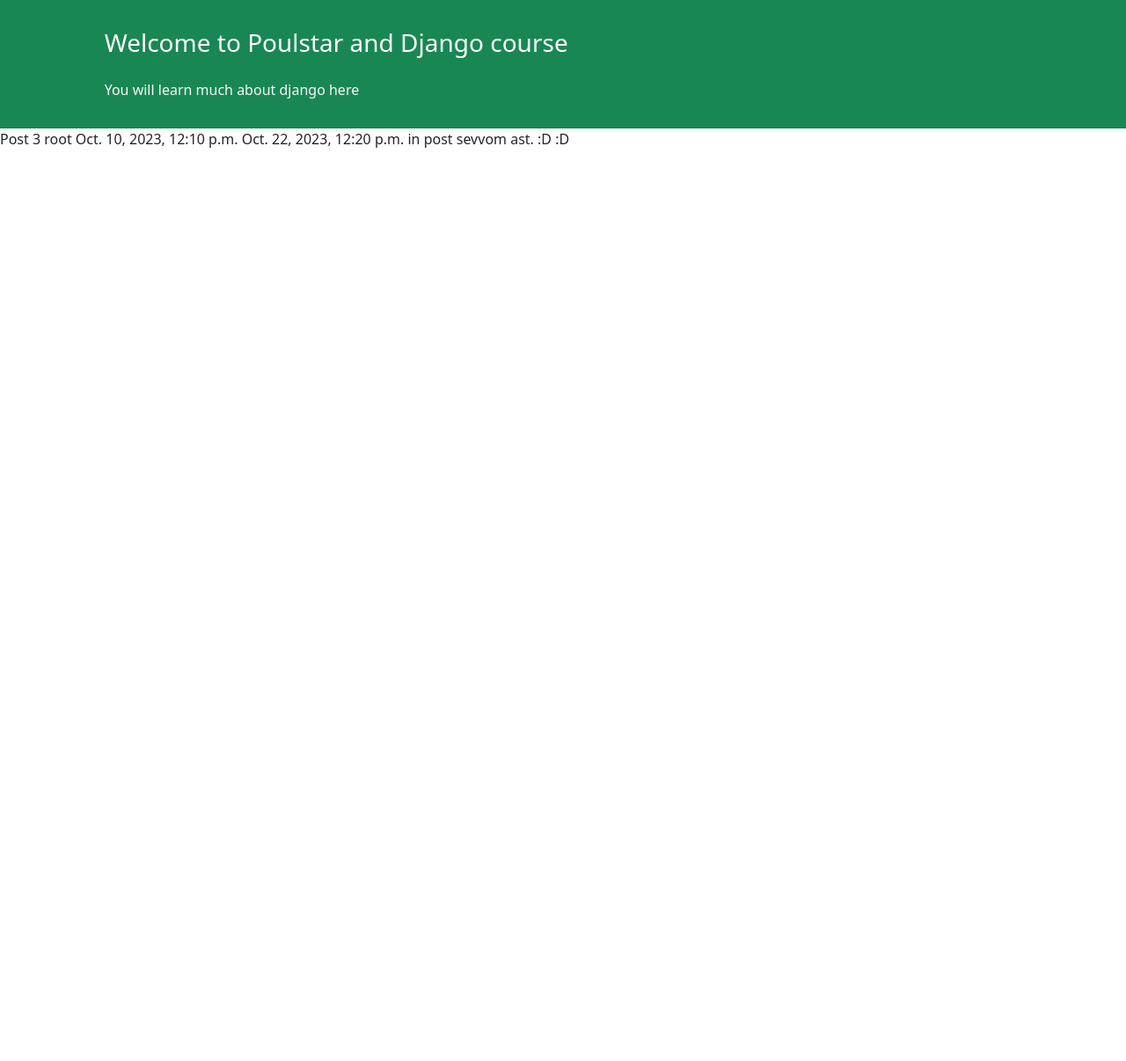
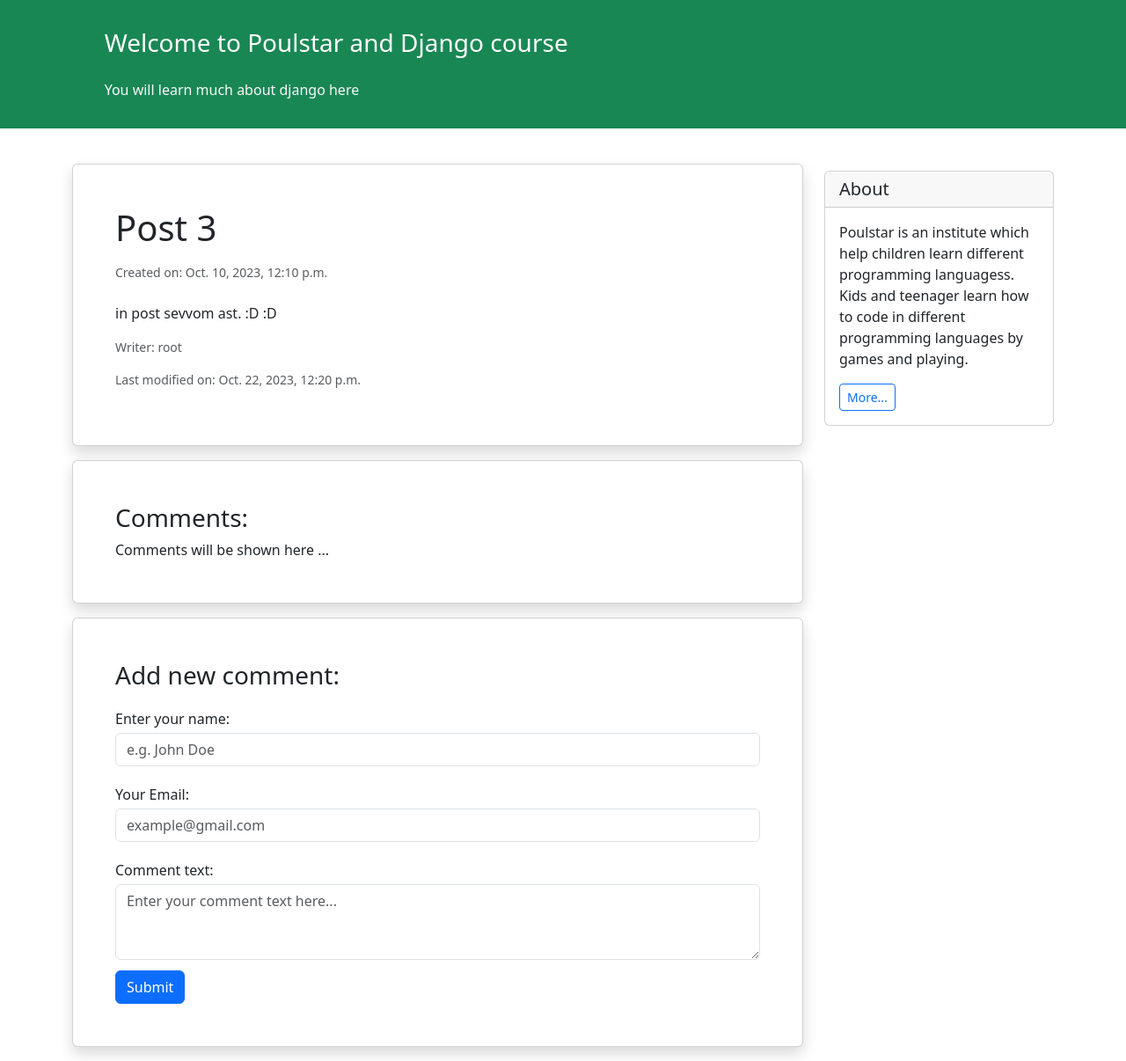
Before and after one commit to mohammadpmf/flork1, a Django app: page /blog/3/ in a window 1280 px wide. Shown: the part 56-1262 px from the top of the page at 88% size. Before the commit the page ends 224 px from the top, so only its background shows below. Run offline with Django 4.2, Linux system fonts and the light colour scheme; data comes from the database, SQL or seed files in the repository; both versions use the stored data as it was after the commit; some libraries are stand-ins or nearby versions.

Commit message:
Session 5

```diff
--- a/blog/templates/detail.html
+++ b/blog/templates/detail.html
@@ -1,61 +1,22 @@
 {% extends "base.html" %}
+
+{% block title %}
+جزییات پست {{ post.title }}
+{% endblock title %}
+
 {% block content %}
-{{ post.title }}
-{{ post.author }}
-{{ post.datetime_created }}
-{{ post.datetime_modified }}
-{{ post.text }}
-{% endblock content %}
-{% comment %} <!doctype html>
-<html lang="en">
-<head>
-    <meta charset="utf-8">
-    <meta name="viewport" content="width=device-width, initial-scale=1">
-    <!-- Bootstrap CSS -->
-    <link rel="stylesheet" href="https://cdn.jsdelivr.net/npm/bootstrap@4.0.0/dist/css/bootstrap.min.css" integrity="sha384-Gn5384xqQ1aoWXA+058RXPxPg6fy4IWvTNh0E263XmFcJlSAwiGgFAW/dAiS6JXm" crossorigin="anonymous">
-    <title>Welcome to Poulstar</title>
-</head>
-<body>
-<nav class="navbar navbar-expand-lg navbar-light bg-secondary">
-    <div class="container-fluid mx-5 px-5">
-        <a class="navbar-brand" href="https://www.poulstar.com" target="_blank">Poulstar.com</a>
-        <button class="navbar-toggler" type="button" data-bs-toggle="collapse" data-bs-target="#navbarNavAltMarkup"
-                aria-controls="navbarNavAltMarkup" aria-expanded="false" aria-label="Toggle navigation">
-            <span class="navbar-toggler-icon"></span>
-        </button>
-        <div class="collapse navbar-collapse" id="navbarNavAltMarkup">
-            <div class="navbar-nav">
-                <a class="nav-link active" aria-current="page" href="#">Home</a>
-                <a class="nav-link" href="#">Blog</a>
-            </div>
-        </div>
-        <div class="mx-1">Welcome</div>
-    </div>
-</nav>
-
-<div class="container-fluid bg-success">
-    <div class="row py-3">
-        <div class="col-md-8 col-md-10 mx-auto">
-            <h3 class="my-4 mt-3 text-white">Welcome to Poulstar and Django course</h3>
-            <p class="text-light">You will learn much about django here</p>
-        </div>
-    </div>
-</div>
-
 <div class="container mt-4">
     <div class="row">
         <div class="col-9">
 
             <div class="card shadow my-3 p-5">
                 <h1> {{ post.title }} </h1>
-                <p class="small text-muted mt-2">Created on: 16 Nov 2022</p>
-                <p class="mt-2" style="text-align: justify">Lorem ipsum dolor sit, amet consectetur adipisicing elit. Voluptatibus dicta quibusdam soluta nesciunt, autem delectus numquam quas sint, corrupti sed facilis eveniet distinctio eligendi repudiandae esse et quo nulla. Hic.
-                    Lorem ipsum dolor sit amet consectetur adipisicing elit. Corrupti optio dicta quod quis voluptates atque eius eos laudantium, quaerat, minima veritatis in illum saepe cum fugit! Fugit, repudiandae animi. Provident.
-                    Lorem ipsum, dolor sit amet consectetur adipisicing elit. Repellendus qui cumque possimus id et quam? Magni consequatur sequi soluta eius aperiam, quos voluptatem a dolores atque enim numquam, est odio!
-                    Lorem ipsum dolor sit amet consectetur adipisicing elit. Ratione, sit quis ea vero veniam blanditiis suscipit itaque quibusdam illo molestias nobis velit inventore error, rerum ipsa. Aliquid tempora voluptatum expedita!
+                <p class="small text-muted mt-2">Created on: {{ post.datetime_created }} </p>
+                <p class="mt-2" style="text-align: justify">
+                    {{ post.text }}
                 </p>
-                <p class="small text-muted">Writer: poulstar teachers</p>
-                <p class="small text-muted mt">Last modified on: 16 Nov 2022</p>
+                <p class="small text-muted">Writer: {{ post.author }} </p>
+                <p class="small text-muted mt">Last modified on: {{ post.datetime_modified }}</p>
             </div>
 
             <div class="card shadow my-3 p-5">
@@ -105,4 +66,5 @@
 <script src="https://cdn.jsdelivr.net/npm/bootstrap@4.0.0/dist/js/bootstrap.min.js" integrity="sha384-JZR6Spejh4U02d8jOt6vLEHfe/JQGiRRSQQxSfFWpi1MquVdAyjUar5+76PVCmYl" crossorigin="anonymous"></script>
 
 </body>
-</html> {% endcomment %}
+</html>
+{% endblock content %}
--- a/blog/templates/posts_list.html
+++ b/blog/templates/posts_list.html
@@ -17,7 +17,7 @@
                     <p class="card-text py-3" style="text-align: justify;">
                         {{ post.text }}
                     </p>
-                    <div class="btn btn-sm btn-outline-success">Read More</div>
+                    <a href="{% url 'show_detail' post.id %}"><div class="btn btn-sm btn-outline-success">Read More</div></a>
                 </div>
             </div>
             {% endfor %}
--- a/blog/views.py
+++ b/blog/views.py
@@ -2,7 +2,8 @@
 from .models import BPost
 
 def posts_list(request):
-    posts = BPost.objects.all()
+    # posts = BPost.objects.all()
+    posts = BPost.objects.filter(status='p')
     context = {'postha': posts}
     return render(request, 'posts_list.html', context)
 
--- a/templates/base.html
+++ b/templates/base.html
@@ -21,7 +21,7 @@
         <div class="collapse navbar-collapse" id="navbarNavAltMarkup">
             <div class="navbar-nav">
                 <a class="nav-link active" aria-current="page" href="#">Home</a>
-                <a class="nav-link" href="#">Blog</a>
+                <a class="nav-link" href="{% url 'blog' %}">Blog</a>
             </div>
         </div>
         <div class="mx-1">Welcome</div>
```
Also changed, not shown: db.sqlite3.
